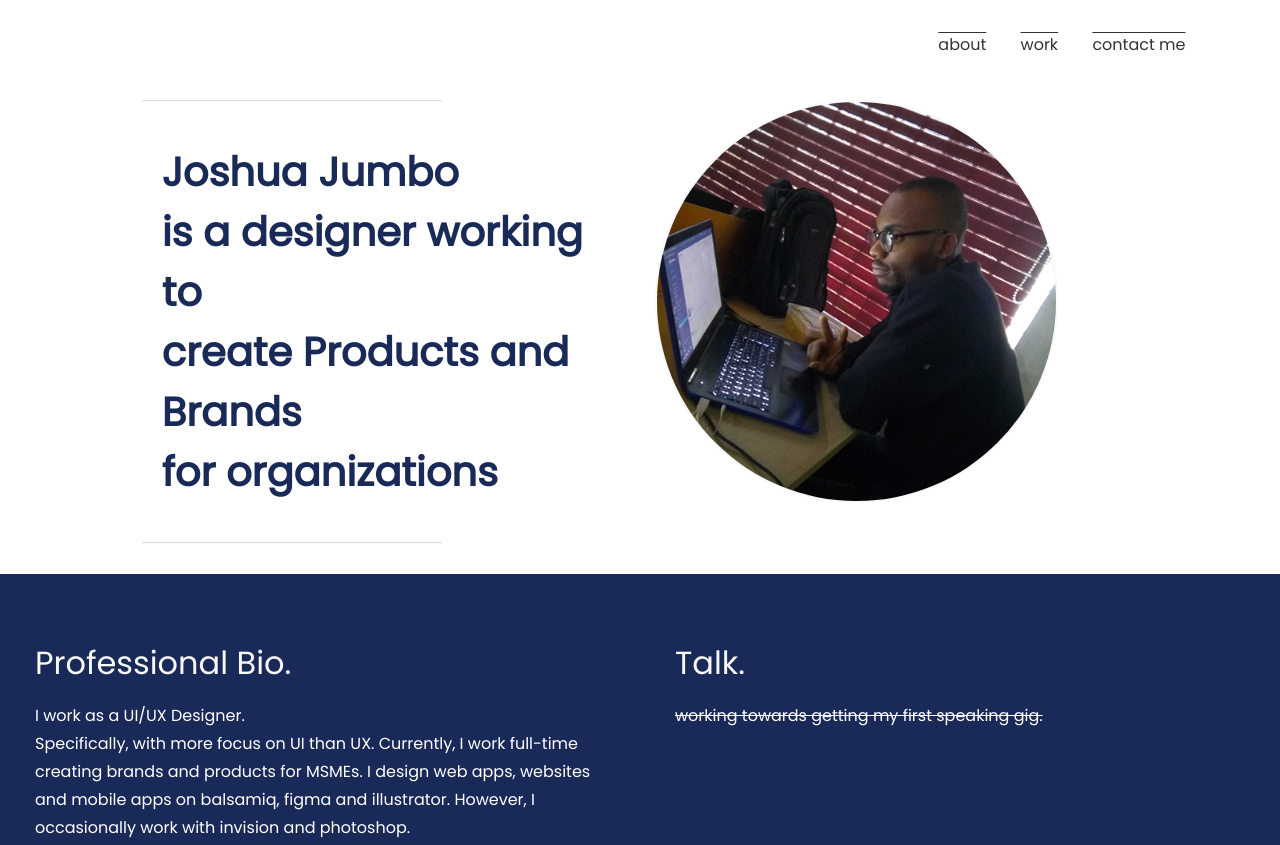
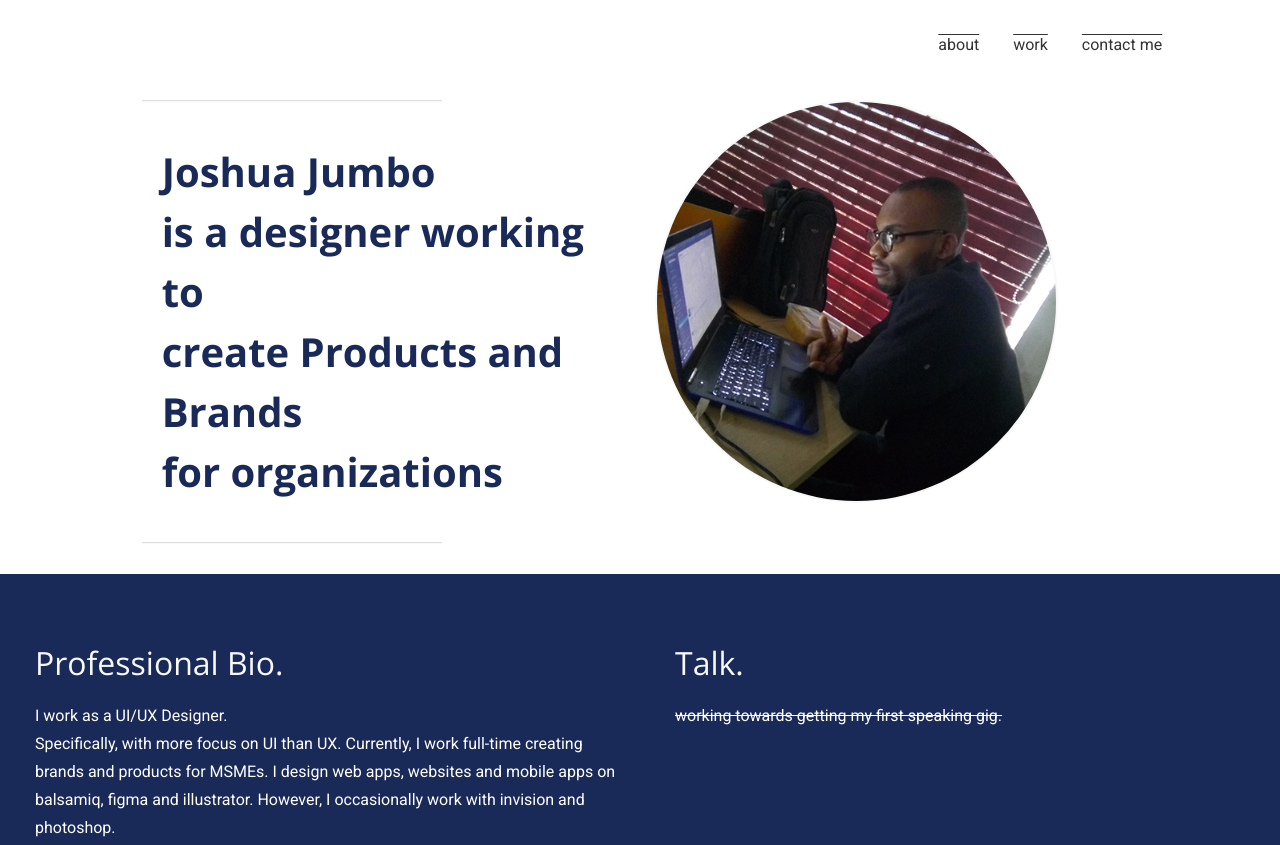
Before and after one commit to jhosuer/portfolio, a plain HTML site: page index.html in a window 1280 px wide. Shown: the top 845 px of the page. Drawn offline with nearby package versions, Linux system fonts and the light colour scheme.

Commit message:
made changes to the css files

```diff
--- a/css/main.css
+++ b/css/main.css
@@ -1,9 +1,9 @@
-@import url('https://fonts.googleapis.com/css?family=Poppins&display=swap');
+@import url('https://fonts.googleapis.com/css2?family=Open+Sans:wght@400;600;700;800&family=Roboto&display=swap" rel="stylesheet');
 html, body {
 	width: 100%;
 	margin: 0;
 	padding: 0;
-	font-family: 'Poppins', sans-serif;
+	font-family: 'Roboto', sans-serif;
 	font-size: 1em;
 	line-height: 60px;
 	color: #333
@@ -30,21 +30,27 @@ body::-webkit-scrollbar-thumb {
 }
 h1 {
 	font-size: 2.5em;
+	font-family: 'Open Sans', sans-serif;
 }
 h2 {
 	font-size: 2em;
+	font-family: 'Open Sans', sans-serif;
 }
 h3 {
 	font-size: 1.7em;
+	font-family: 'Open Sans', sans-serif;
 }
 h4 {
 	font-size: 1.2em;
+	font-family: 'Open Sans', sans-serif;
 }
 h5 {
 	font-size: 0.8em;
+	font-family: 'Open Sans', sans-serif;
 }
 h6 {
 	font-size: 0.7em;
+	font-family: 'Open Sans', sans-serif;
 }
 header {
 	height: 60px;
```
